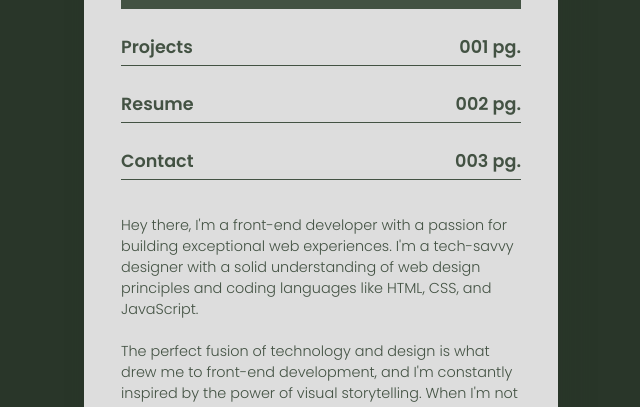
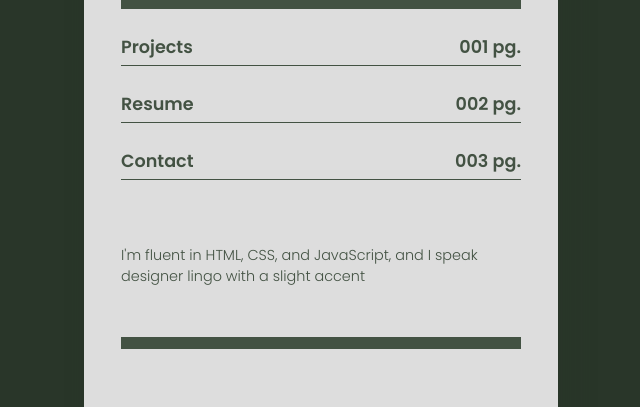
Before and after one commit to jumpingcrocodile/PORTFOLIO, a plain HTML site: page index.html in a window 1280 px wide. Shown: the part 384-791 px from the top of the page, without its empty margins (319-959 px from the left). Drawn offline with Linux system fonts and the light colour scheme.

Commit message:
first commit

```diff
--- a/index.html
+++ b/index.html
@@ -41,21 +41,8 @@
         <hr class="h2__line" />
 
         <p class="main__paragraph">
-          Hey there, I'm a front-end developer with a passion for building
-          exceptional web experiences. I'm a tech-savvy designer with a solid
-          understanding of web design principles and coding languages like HTML,
-          CSS, and JavaScript.
-          <br />
-          <br />
-          The perfect fusion of technology and design is what drew me to
-          front-end development, and I'm constantly inspired by the power of
-          visual storytelling. When I'm not coding, you can find me exploring
-          new cultures and places, devouring a good book, or trying my hand at
-          new recipes. I'm detail-oriented, dedicated, and take pride in
-          producing high-quality work. I'm enthusiastic about taking on new
-          challenges and contributing to the success of any team I'm a part of.
-          I'm always looking for ways to learn and grow both personally and
-          professionally.
+          I'm fluent in HTML, CSS, and JavaScript, and I speak designer lingo
+          with a slight accent
         </p>
 
         <hr class="header__line" />
--- a/styles.css
+++ b/styles.css
@@ -78,8 +78,8 @@ h2{
   box-shadow: inset 310px 0 0 0  #CFC249;
 }
 .main__paragraph{
-    padding-top: 20px;
-    padding-bottom: 10px;
+    padding-top: 50px;
+    padding-bottom: 50px;
 }
 
 p{
```
